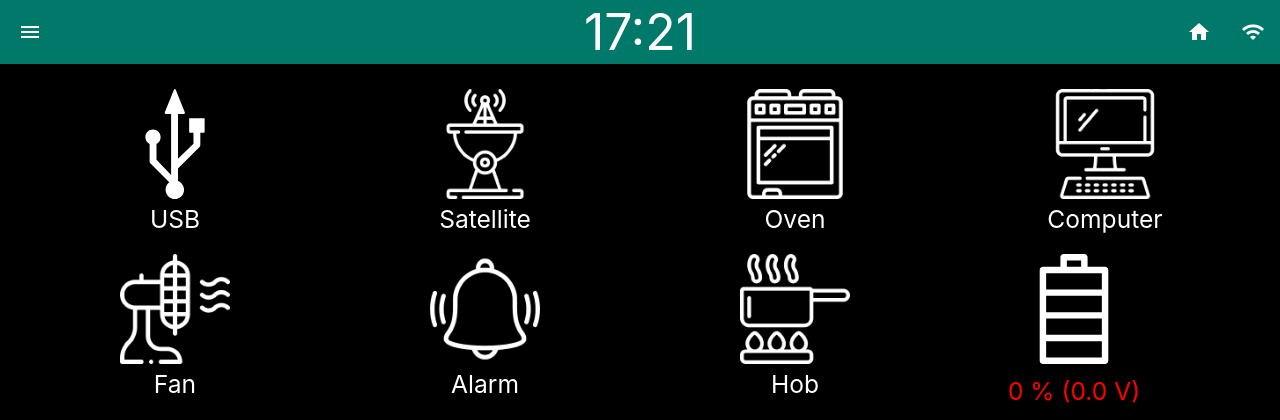
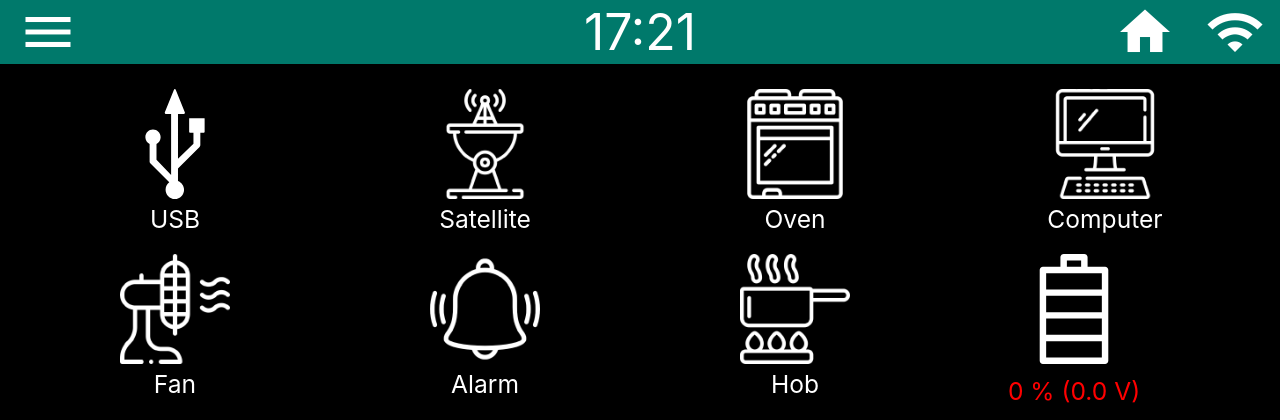
Before and after one commit to honest888/project, a Flask app: page / in a window 1280 px wide. Shown: the top 420 px of the page. Run offline with Flask 2, Linux system fonts and the light colour scheme; data that the repository does not hold is empty; some libraries are stand-ins or nearby versions.

Commit message:
Icon font size increased, graph min max calculated

```diff
--- a/savvyvan/proj/webapp/templates/base.html
+++ b/savvyvan/proj/webapp/templates/base.html
@@ -59,13 +59,13 @@
             <div class="nav-wrapper {{data.tile_colors.0}} {{data.tile_colors.2}}">
 
               <a  id="current-time" class="brand-logo center">0</a>
-                    <a href="#" data-target="slide-out" class="sidenav-trigger show-on-large"><i class="material-icons">menu</i></a>
+                    <a href="#" data-target="slide-out" class="sidenav-trigger show-on-large"><i class="material-icons" style="font-size: 60px;">menu</i></a>
                     <ul id="nav-mobile" class="left hide-on-med-and-down">
                     </ul>
               <ul id="nav-mobile" class="right ">
-                <li><a href="/"><i class="material-icons">home</i></a></li>
+                <li><a href="/"><i class="material-icons" style="font-size: 60px;">home</i></a></li>
                 <!-- <li><a href="/settings-page"><i class="material-icons">settings</i></a></li> -->
-                <li><a href="/wifi-settings-page"><i class="material-icons" id="wifi_settings_icon">wifi</i></a></li>
+                <li><a href="/wifi-settings-page"><i class="material-icons" id="wifi_settings_icon" style="font-size: 60px;">wifi</i></a></li>
                 {% if data.display_external_link_icon %}
 
                 <li><a href="http://webapp.savvyvan.co.uk" target="blank"><i class="material-icons">near_me</i></a></li>
--- a/savvyvan/proj/webapp/templates/main.html
+++ b/savvyvan/proj/webapp/templates/main.html
@@ -211,11 +211,21 @@ $('#battery_tile_modal_trigger').click(function(){
         url: "/get_battery_tile_chart_data",
         success: function(res){
             //var data = res.data
+            console.log('battery_tile_modal_trigger')
             var data = battery_chart.config.data;
+
+            var min = Math.min.apply(Math,res.data.dataset.filter(Number))
+            var max = Math.max.apply(Math,res.data.dataset)
+            console.log(min)
+            console.log(max)
+
             data.datasets[0].data = res.data.dataset;
-            data.labels =res.data.labels;
+            data.labels = res.data.labels;
+
+            battery_chart.options.scales.yAxes[0].ticks.min = min
+            battery_chart.options.scales.yAxes[0].ticks.max = max
+
             battery_chart.update();
-
 
         }
     })
```
